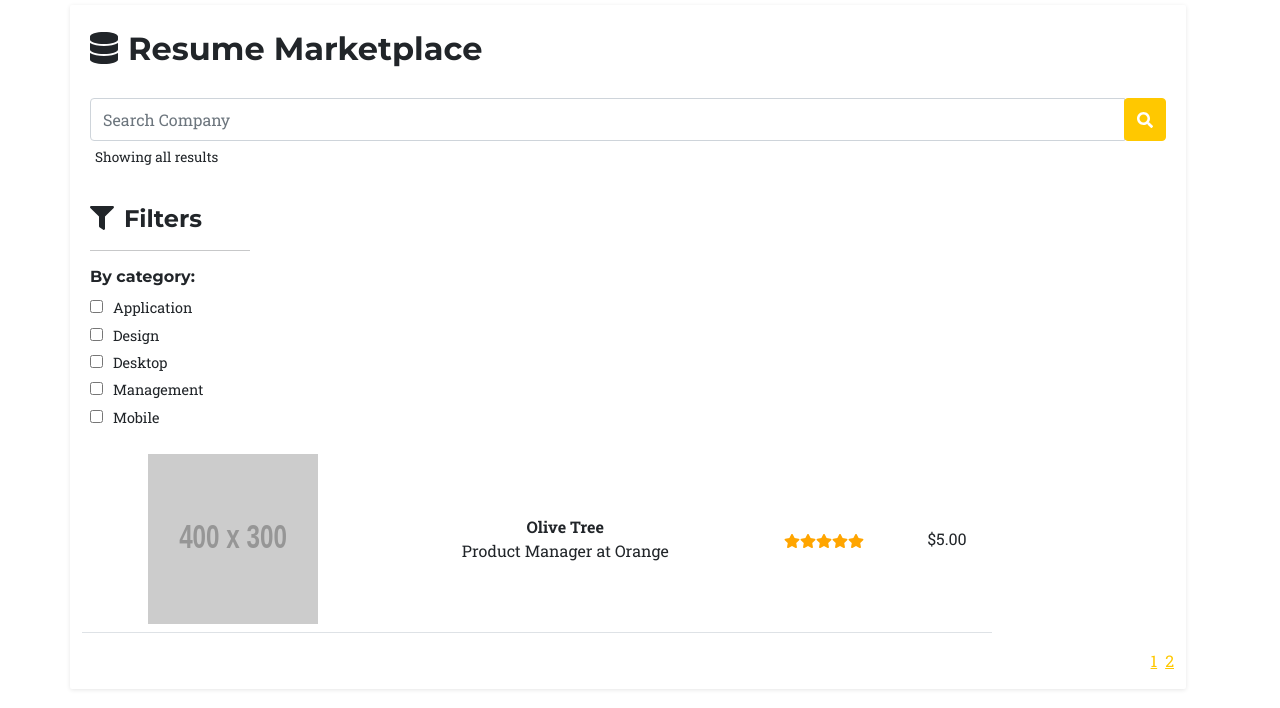
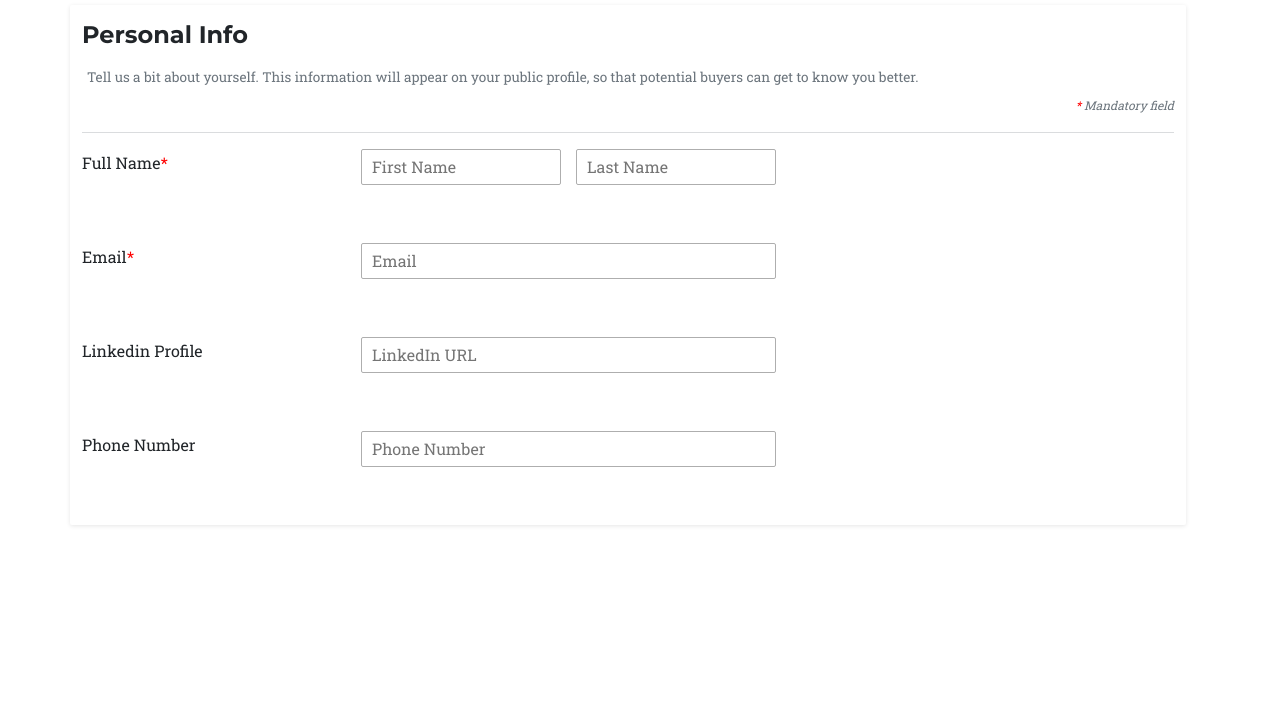
Before and after one commit to tongxu95/resumepro_frontend, a React (Create React App) app: page /resume-marketplace in a window 1280 px wide. Shown: the top 708 px of the page. Built offline with nearby package versions, Linux system fonts and the light colour scheme.

Commit message:
start to set up a coach registration page

```diff
--- a/package.json
+++ b/package.json
@@ -6,6 +6,7 @@
     "@testing-library/jest-dom": "^5.15.0",
     "@testing-library/react": "^11.2.7",
     "@testing-library/user-event": "^12.8.3",
+    "formik": "^2.2.9",
     "react": "^17.0.2",
     "react-dom": "^17.0.2",
     "react-icons": "^4.3.1",
--- a/src/App.js
+++ b/src/App.js
@@ -1,11 +1,13 @@
 import './App.css';
 import RouterPage from './components/RouterPage';
+import SellerRegistration from './components/SellerRegistration';
 
 function App() {
 
   return (
     <div className="App">
-      <RouterPage />
+      {/* <RouterPage /> */}
+      <SellerRegistration />
     </div>
   );
 }
--- a/src/components/Pagination.js
+++ b/src/components/ResumePagination.js
@@ -22,7 +22,7 @@ function Pagination(props) {
     // sample data
 
     const [currentPage, setCurrentPage] = useState(1);
-    const perPage = 1;
+    const perPage = 8;
 
     const lastIndex = currentPage * perPage;
     const firstIndex = lastIndex - perPage;
@@ -73,7 +73,7 @@ function Pagination(props) {
 
     return (
         <div>
-            <div className="col-10">
+            <div>
                 <div className="row">
                     {/* Dropdown for sorting results */}
 
@@ -93,7 +93,6 @@ function Pagination(props) {
                 </ul>
             </div>
         </div>
-
     );
 
 }
--- a/src/components/ResumeRepo.js
+++ b/src/components/ResumeRepo.js
@@ -1,6 +1,6 @@
 import { useState } from 'react';
 
-import Pagination from './Pagination';
+import ResumePagination from './ResumePagination';
 
 function ResumeRepo(props) {
 
@@ -48,7 +48,7 @@ function ResumeRepo(props) {
                             </button>
                         </span>
                     </div>
-                    <p className="align-left subtext">Showing all results {searchResult}</p>
+                    <p className="align-left notes">Showing all results {searchResult}</p>
                 </div>
 
                 <div className="col-2-min-wid grid-body">
@@ -88,7 +88,9 @@ function ResumeRepo(props) {
                     </div>
                 </div>
 
-                <Pagination pages="2" />
+                <div className="col-10">
+                    <ResumePagination pages="2" />
+                </div>
 
             </div>
         </div>
--- /dev/null
+++ b/src/components/SellerRegistration.js
@@ -0,0 +1,91 @@
+import React, { useState, useRef } from "react";
+
+function SellerRegistration(props) {
+
+    const [name, setName] = useState("");
+    const [selectedFile, setSelectedFile] = useState(null);
+
+
+    return (
+        <div className="container">
+            <div className="row grid">
+                <div className="align-left">
+                    <h4 className="my-3">Personal Info</h4>
+                    <div className="text-muted">
+                        <p className="notes">Tell us a bit about yourself. This information will appear on your public profile, so that potential buyers can get to know you better.</p>
+                        <p className="align-right supplemental">
+                            <i>
+                                <span style={{color: "red"}}>*</span> Mandatory field
+                            </i>
+                        </p>
+                        <hr/>
+                    </div>
+                    <div className="row gap">
+                        <div className="col-3">
+                            <p>Full Name<span style={{color: "red"}}>*</span></p>
+                        </div>
+                        <div className="col-9">
+                            <span>
+                                <input
+                                    className="inputbox"
+                                    type="text"
+                                    style={{width: "200px"}}
+                                    placeholder="First Name"
+                                />
+                                <input
+                                    className="inputbox"
+                                    type="text"
+                                    style={{width: "200px"}}
+                                    placeholder="Last Name"
+                                />
+                            </span>
+                        </div>
+                    </div>
+                    <div className="row gap">
+                        <div className="col-3">
+                            <p>Email<span style={{color: "red"}}>*</span></p>
+                        </div>
+                        <div className="col-9">
+                            <input
+                                className="inputbox"
+                                type="text"
+                                style={{width: "415px"}}
+                                placeholder="Email"
+                            />
+                        </div>
+                    </div>
+                    <div className="row gap">
+                        <div className="col-3">
+                            <p>Linkedin Profile</p>
+                        </div>
+                        <div className="col-9">
+                                <input
+                                    className="inputbox"
+                                    type="text"
+                                    style={{width: "415px"}}
+                                    placeholder="LinkedIn URL"
+                                />
+                        </div>
+                    </div>
+                    <div className="row gap">
+                        <div className="col-3">
+                            <p>Phone Number</p>
+                        </div>
+                        <div className="col-9">
+                            <input
+                                className="inputbox"
+                                type="text"
+                                style={{width: "415px"}}
+                                placeholder="Phone Number"
+                            />
+                        </div>
+                    </div>
+                </div>
+
+            </div>
+        </div>
+    );
+};
+
+
+export default SellerRegistration;
```
Also changed, not shown: public/assets/css/styles.css, 1 other file (tests, documents, lock files or other folders).
